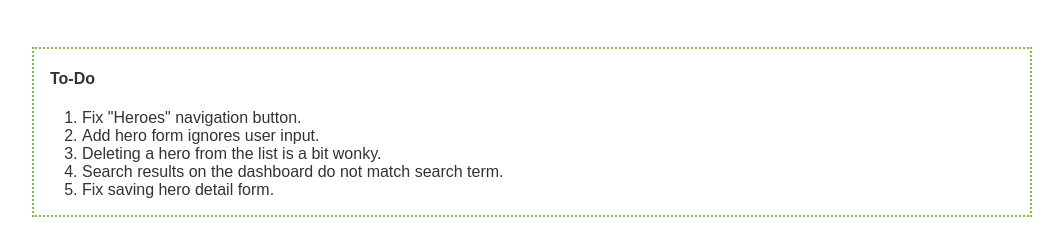
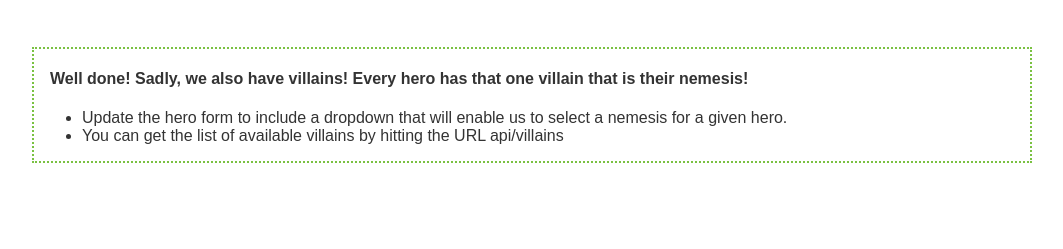
Before and after one commit to hrutter-global-aero/portal-dev-interview-test, an Angular app: page /dashboard in a window 1280 px wide. Shown: the part 426-675 px from the top of the page, without its empty margins (108-1171 px from the left). Built offline with nearby package versions, Linux system fonts and the light colour scheme; no server answers; what angular-in-memory-web-api would draw is missing.

Commit message:
Updated message

```diff
--- a/src/app/app.component.html
+++ b/src/app/app.component.html
@@ -9,13 +9,19 @@
 
 <section class="to-do-list">
 	<div class="container">
-		<h4 class="header">To-Do</h4>
-		<ol class="list">
-			<li>Fix "Heroes" navigation button.</li>
-			<li>Add hero form ignores user input.</li>
-			<li>Deleting a hero from the list is a bit wonky.</li>
-			<li>Search results on the dashboard do not match search term.</li>
-			<li>Fix saving hero detail form.</li>
-		</ol>
+		<h4 class="header">
+			Well done! Sadly, we also have villains! Every hero has that one
+			villain that is their nemesis!
+		</h4>
+		<ul class="list">
+			<li>
+				Update the hero form to include a dropdown that will enable us
+				to select a nemesis for a given hero.
+			</li>
+			<li>
+				You can get the list of available villains by hitting the URL
+				api/villains
+			</li>
+		</ul>
 	</div>
 </section>
```
